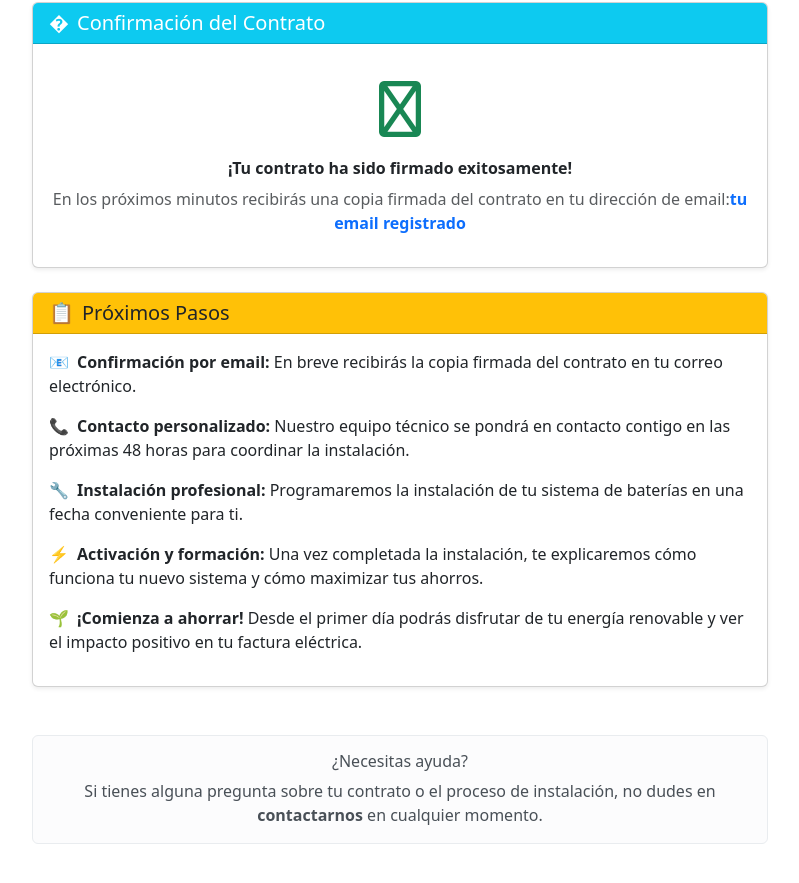
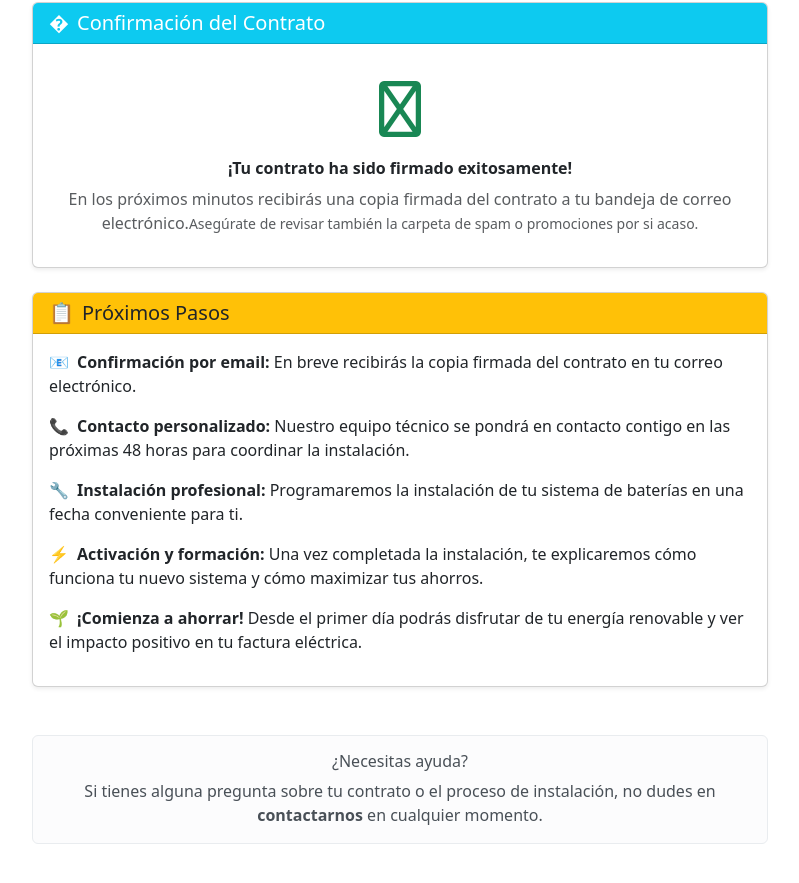
Before and after one commit to comunidad-solar/calculadora-baterias-ui, a React (Vite) app: page /contrato/1/firmado in a window 1280 px wide. Shown: the part 730-1613 px from the top of the page, without its empty margins (240-1039 px from the left). Built offline with nearby package versions, Linux system fonts and the light colour scheme; no server answers.

Commit message:
changed color text

```diff
--- a/src/components/ContratoFirmado.tsx
+++ b/src/components/ContratoFirmado.tsx
@@ -156,8 +156,9 @@ const ContratoFirmado = () => {
                       </div>
                       <h6 className="fw-bold mb-2">¡Tu contrato ha sido firmado exitosamente!</h6>
                       <p className="text-muted mb-0">
-                        En los próximos minutos recibirás una copia firmada del contrato en tu dirección de email:
-                        <strong className="text-primary">{emailComunero || 'tu email registrado'}</strong>
+                        En los próximos minutos recibirás una copia firmada del contrato a tu bandeja de correo electrónico.
+                        <small>Asegúrate de revisar también la carpeta de spam o promociones por si acaso.</small>
+                        {/* <strong className="text-primary">{emailComunero || 'tu email registrado'}</strong> */}
                       </p>
                     </div>
                   </div>
--- a/src/components/ContratoFirmadoViewer.tsx
+++ b/src/components/ContratoFirmadoViewer.tsx
@@ -94,7 +94,7 @@ const ContratoFirmadoViewer: React.FC<ContratoFirmadoViewerProps> = ({ data }) =
             <div className="text-center mb-4">
               <div className="d-inline-flex align-items-center bg-success bg-opacity-15 rounded-pill px-4 py-2 mb-3">
                 <span className="text-success me-2" style={{fontSize: '1.2rem'}}>✅</span>
-                <span className="text-success fw-semibold">Contrato Firmado</span>
+                <span className="text-success fw-semibold" style={{color:'white'}}>Contrato Firmado</span>
               </div>
               <h1 className="h3 fw-bold text-dark mb-2">¡Felicidades, {comunero.nombre}!</h1>
               <p className="text-muted">Tu contrato ha sido firmado exitosamente</p>
@@ -123,7 +123,7 @@ const ContratoFirmadoViewer: React.FC<ContratoFirmadoViewerProps> = ({ data }) =
 
                     {/* Estado y número de contrato */}
                     <div className="d-flex flex-wrap gap-3 align-items-center">
-                      <span className="badge bg-success bg-opacity-20 text-success px-3 py-2 rounded-pill">
+                      <span className="badge bg-success bg-opacity-20 text-success px-3 py-2 rounded-pill" style={{color:'white'}}>
                         ✅ Contrato Firmado
                       </span>
                       {propuesta.numeroContrato && (
```
